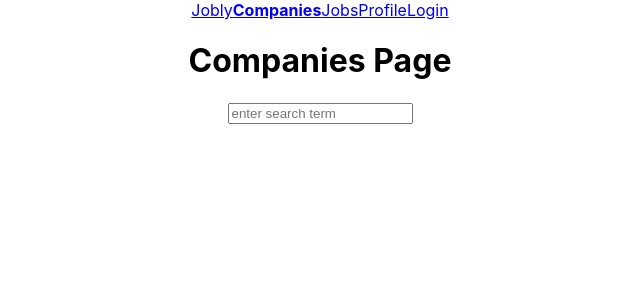
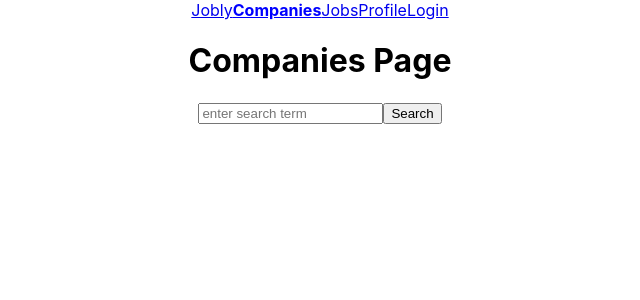
Before and after one commit to stephanedreyfus/jobly-react-frontend, a React (Create React App) app: page /companies in a window 1280 px wide. Shown: the top 300 px of the page, without its empty margins (320-960 px from the left). Built offline with nearby package versions, Linux system fonts and the light colour scheme.

Commit message:
Add functions to Search.js.

```diff
--- a/src/Routes.js
+++ b/src/Routes.js
@@ -16,7 +16,7 @@ class Routes extends Component {
                 <Route exact path="/" render={() => <Home />} />
                 <Route exact path="/companies" render={() => <Companies />} />
                 <Route exact path="/companies/:handle"
-                       render={rtProps => <Company {...rtProps} />} />
+                       render={rtProps => <Company name={rtProps.match.params.name} />} />
                 <Route exact path="/jobs" render={() => <Jobs />} />
                 <Route exact path="/login" render={() => <Login />} />
                 <Route exact path="/profile" render={() => <Profile />} />
--- a/src/Search.js
+++ b/src/Search.js
@@ -2,11 +2,34 @@ import React, { Component } from 'react';
 
 /** search bar component to filter through lists of jobs or companies */
 class Search extends Component {
+    constructor(props) {
+        super(props);
+        this.state = {
+            searchTerm: ''
+        }
+        this.handleChange = this.handleChange.bind(this);
+        this.handleSubmit = this.handleSubmit.bind(this);
+    }
 
-    render () {
+    handleChange(evt) {
+        this.setState({ [evt.target.name]: evt.target.value });
+    }
+
+    handleSubmit(evt) {
+        evt.preventDefault();
+        this.props.sendSearch(this.state.searchTerm);
+    }
+
+    render() {
         return (
-            <input placeholder="enter search term" />
-        )
+            <form onSubmit={this.handleSubmit} >
+                <input onChange={this.handleChange}
+                    placeholder="enter search term"
+                    name="search"
+                    id="search" />
+                <button>Search</button>
+            </form>
+        );
     }
 }
 
```
